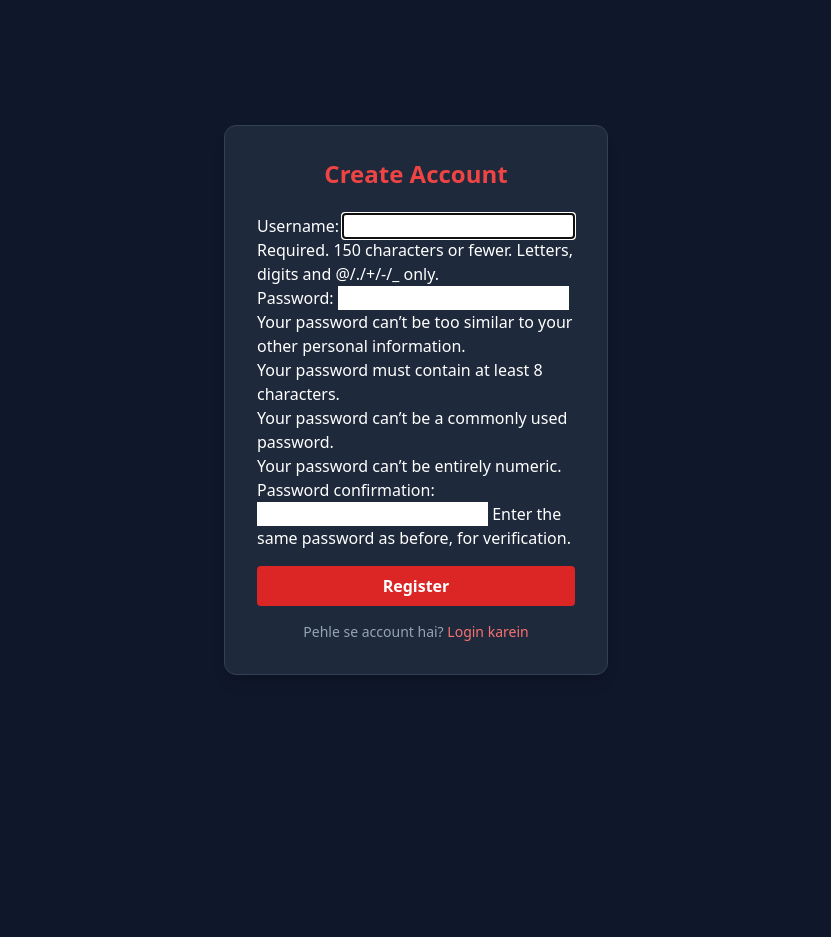
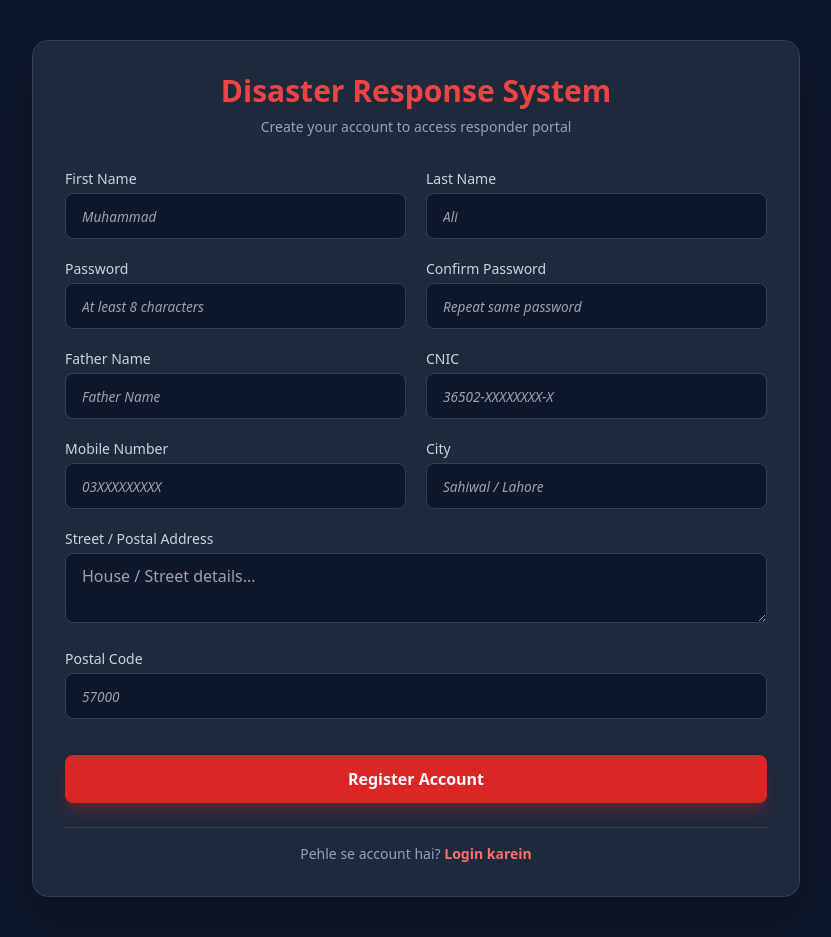
Before and after one commit to muhammadahsansroya-prog/-disaster-response-system-, a Django app: page /signup/ in a window 1280 px wide. Shown: the whole page, without its empty margins (224-1055 px from the left). Before the commit the page ends 675 px from the top, so only its background shows below. Run offline with Django 5.2, Linux system fonts and the light colour scheme; some libraries are stand-ins or nearby versions.

Commit message:
Add new styled signup form layout

```diff
--- a/core/templates/core/signup.html
+++ b/core/templates/core/signup.html
@@ -2,20 +2,105 @@
 <html lang="en">
 <head>
     <meta charset="UTF-8">
-    <title>Sign Up - Disaster Response</title>
+    <meta name="viewport" content="width=device-width, initial-scale=1.0">
+    <title>Create Account - Disaster Response</title>
     <script src="https://cdn.tailwindcss.com"></script>
+    <style>
+        input::placeholder { color: #6b7280; font-style: italic; font-size: 0.85rem; }
+    </style>
 </head>
-<body class="bg-slate-900 text-white flex items-center justify-center min-h-screen">
-    <div class="bg-slate-800 p-8 rounded-xl shadow-lg w-96 border border-slate-700">
-        <h2 class="text-2xl font-bold mb-6 text-center text-red-500">Create Account</h2>
-        <form method="post">
+<body class="bg-slate-900 text-white min-h-screen p-4 flex items-center justify-center">
+
+    <div class="bg-slate-800 p-8 rounded-2xl shadow-2xl border border-slate-700 w-full max-w-3xl my-6">
+        <h1 class="text-3xl font-extrabold text-red-500 mb-2 text-center">Disaster Response System</h1>
+        <p class="text-slate-400 text-center mb-8 text-sm">Create your account to access responder portal</p>
+
+        <form method="post" action="{% url 'signup' %}" class="space-y-5">
             {% csrf_token %}
-            {{ form.as_p }}
-            <button type="submit" class="w-full mt-4 bg-red-600 hover:bg-red-700 py-2 rounded font-semibold transition">Register</button>
+
+            {% if form.errors %}
+                <div class="bg-red-900/50 border border-red-600 text-red-200 p-4 rounded-xl text-sm mb-6">
+                    <p class="font-bold mb-1">Baraye Meherbani Ghalatiyan Theek Karein:</p>
+                    {% for field, errors in form.errors.items %}
+                        <p>{{ field|title }}: {{ errors|striptags }}</p>
+                    {% endfor %}
+                    {{ form.non_field_errors }}
+                </div>
+            {% endif %}
+
+            <div class="grid grid-cols-1 md:grid-cols-2 gap-5">
+
+                <!-- 1. Name Fields -->
+                <div>
+                    <label class="block text-sm font-medium text-slate-300 mb-1">First Name</label>
+                    <input type="text" name="first_name" required placeholder="Muhammad" class="w-full px-4 py-2.5 bg-slate-900 border border-slate-700 rounded-lg focus:outline-none focus:border-red-500 text-white">
+                </div>
+
+                <div>
+                    <label class="block text-sm font-medium text-slate-300 mb-1">Last Name</label>
+                    <input type="text" name="last_name" required placeholder="Ali" class="w-full px-4 py-2.5 bg-slate-900 border border-slate-700 rounded-lg focus:outline-none focus:border-red-500 text-white">
+                </div>
+
+                <!-- 2. Password & Confirm Password (Foran Name ke baad) -->
+                <div>
+                    <label class="block text-sm font-medium text-slate-300 mb-1">Password</label>
+                    <input type="password" name="password" required placeholder="At least 8 characters" class="w-full px-4 py-2.5 bg-slate-900 border border-slate-700 rounded-lg focus:outline-none focus:border-red-500 text-white">
+                </div>
+
+                <div>
+                    <label class="block text-sm font-medium text-slate-300 mb-1">Confirm Password</label>
+                    <input type="password" name="confirm_password" required placeholder="Repeat same password" class="w-full px-4 py-2.5 bg-slate-900 border border-slate-700 rounded-lg focus:outline-none focus:border-red-500 text-white">
+                </div>
+
+                <!-- 3. Father Name & CNIC -->
+                <div>
+                    <label class="block text-sm font-medium text-slate-300 mb-1">Father Name</label>
+                    <input type="text" name="father_name" required placeholder="Father Name" class="w-full px-4 py-2.5 bg-slate-900 border border-slate-700 rounded-lg focus:outline-none focus:border-red-500 text-white">
+                </div>
+
+                <div>
+                    <label class="block text-sm font-medium text-slate-300 mb-1">CNIC</label>
+                    <input type="text" name="cnic" required placeholder="36502-XXXXXXXX-X" class="w-full px-4 py-2.5 bg-slate-900 border border-slate-700 rounded-lg focus:outline-none focus:border-red-500 text-white">
+                </div>
+
+                <!-- 4. Mobile Number & City -->
+                <div>
+                    <label class="block text-sm font-medium text-slate-300 mb-1">Mobile Number</label>
+                    <input type="text" name="mobile_number" required placeholder="03XXXXXXXXX" class="w-full px-4 py-2.5 bg-slate-900 border border-slate-700 rounded-lg focus:outline-none focus:border-red-500 text-white">
+                </div>
+
+                <div>
+                    <label class="block text-sm font-medium text-slate-300 mb-1">City</label>
+                    <input type="text" name="city" required placeholder="Sahiwal / Lahore" class="w-full px-4 py-2.5 bg-slate-900 border border-slate-700 rounded-lg focus:outline-none focus:border-red-500 text-white">
+                </div>
+
+                <!-- 5. Address & Postal Code -->
+                <div class="md:col-span-2">
+                    <label class="block text-sm font-medium text-slate-300 mb-1">Street / Postal Address</label>
+                    <textarea name="address" required rows="2" placeholder="House / Street details..." class="w-full px-4 py-2.5 bg-slate-900 border border-slate-700 rounded-lg focus:outline-none focus:border-red-500 text-white"></textarea>
+                </div>
+
+                <div class="md:col-span-2">
+                    <label class="block text-sm font-medium text-slate-300 mb-1">Postal Code</label>
+                    <input type="text" name="postal_code" placeholder="57000" class="w-full px-4 py-2.5 bg-slate-900 border border-slate-700 rounded-lg focus:outline-none focus:border-red-500 text-white">
+                </div>
+
+            </div>
+
+            <div class="pt-4">
+                <button type="submit" class="w-full bg-red-600 hover:bg-red-700 font-bold py-3 rounded-lg transition duration-200 shadow-lg shadow-red-600/30">
+                    Register Account
+                </button>
+            </div>
         </form>
-        <p class="mt-4 text-sm text-center text-slate-400">
-            Pehle se account hai? <a href="/login/" class="text-red-400 hover:underline">Login karein</a>
-        </p>
+
+        <div class="mt-6 text-center border-t border-slate-700 pt-4">
+            <p class="text-slate-400 text-sm">
+                Pehle se account hai?
+                <a href="{% url 'login' %}" class="text-red-400 font-semibold hover:underline">Login karein</a>
+            </p>
+        </div>
     </div>
+
 </body>
 </html>
```
